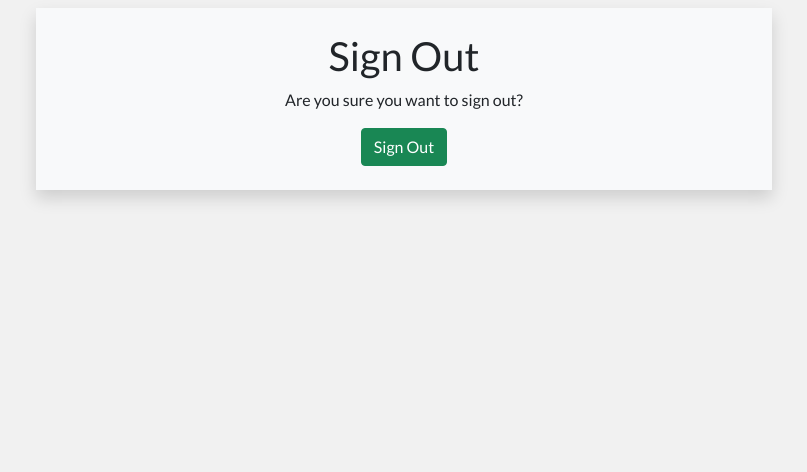
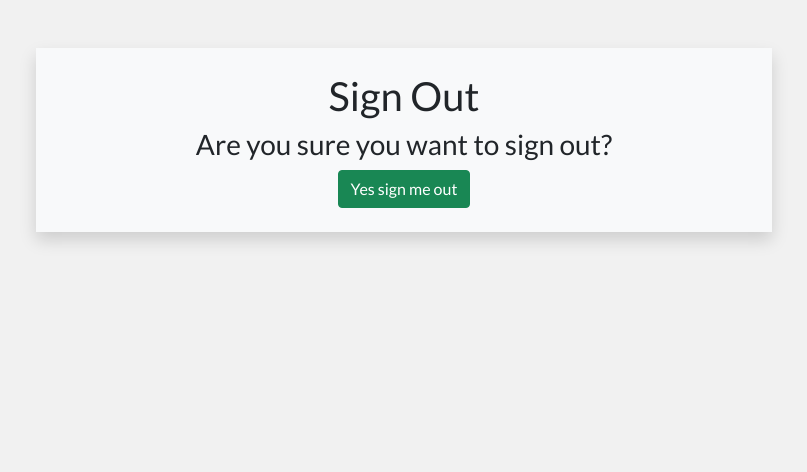
Before and after one commit to zokam1411/milestone-project-4, a Django app: page /accounts/logout/ in a window 1280 px wide. Shown: the part 86-558 px from the top of the page, without its empty margins (236-1043 px from the left). Run offline with Django 3.2, Linux system fonts and the light colour scheme; the visitor is signed in with stand-in values (Sample User, id 1); data comes from the database, SQL or seed files in the repository; some libraries are stand-ins or nearby versions.

Commit message:
Style allauth templates for better look

```diff
--- a/templates/allauth/account/base.html
+++ b/templates/allauth/account/base.html
@@ -4,7 +4,7 @@
 <div class="container">
     <div class="row">
         <div class="col-12 col-md-8 offset-md-2">
-            <div class="bg-light p-4 mt-2 mb-2 shadow">
+            <div class="bg-light p-4 mt-5 mb-5 shadow">
                 <div class="allauth-form-inner-content">
                     {% block inner_content %}
                     {% endblock %}
--- a/templates/allauth/account/logout.html
+++ b/templates/allauth/account/logout.html
@@ -7,14 +7,14 @@
 {% block inner_content %}
 <h1>{% trans "Sign Out" %}</h1>
 
-<p>{% trans 'Are you sure you want to sign out?' %}</p>
+<h3 class="text-center">{% trans 'Are you sure you want to sign out?' %}</h3>
 
-<form method="post" action="{% url 'account_logout' %}" class="text-center">
+<form method="post" action="{% url 'account_logout' %}" class=" my-auto text-center">
   {% csrf_token %}
   {% if redirect_field_value %}
   <input type="hidden" name="{{ redirect_field_name }}" value="{{ redirect_field_value }}"/>
   {% endif %}
-  <button type="submit" class="btn btn-success">{% trans 'Sign Out' %}</button>
+  <button type="submit" class="btn btn-success">{% trans 'Yes sign me out' %}</button>
 </form>
 
 
```
